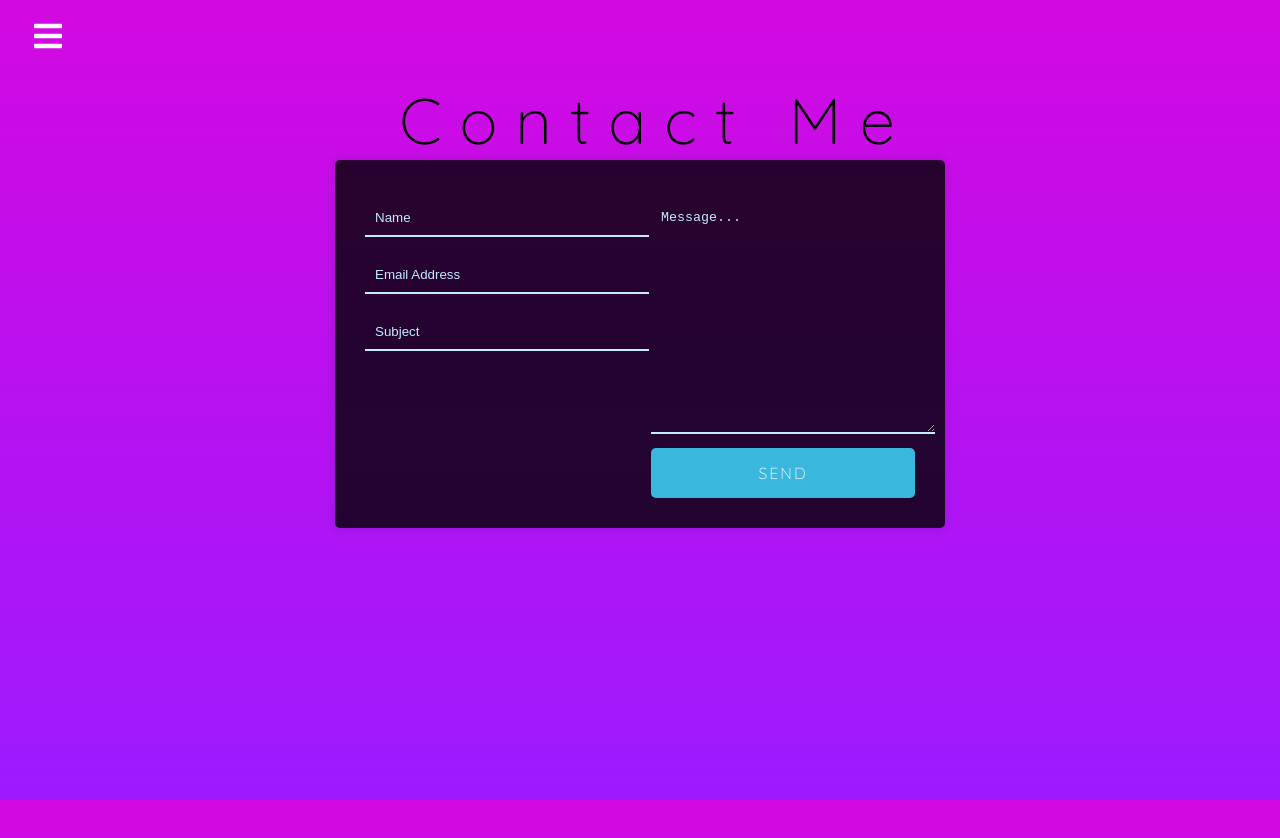
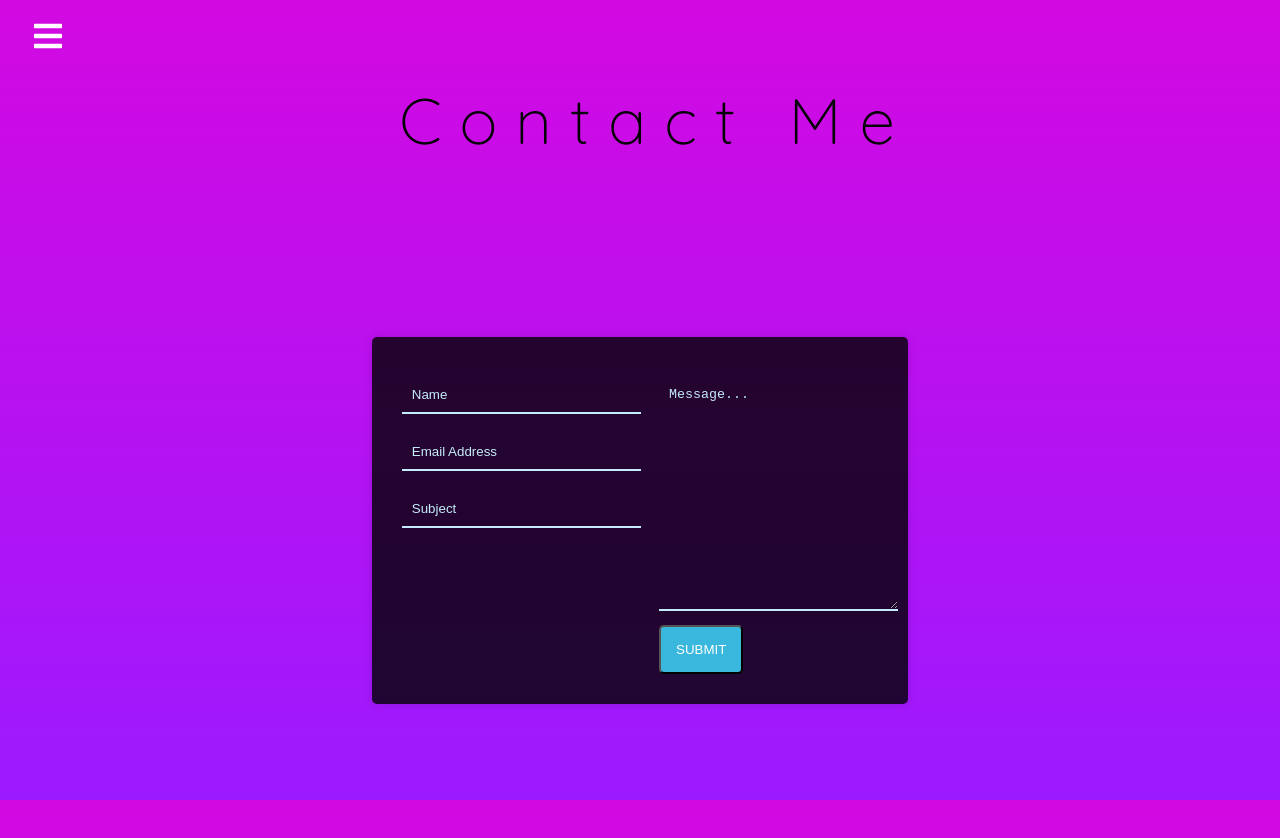
Before and after one commit to jatinrastogi/Portfolio-website, a React (Create React App) app: page /contact in a window 1280 px wide. Shown: the top 838 px of the page. Built offline with nearby package versions, Linux system fonts and the light colour scheme.

Commit message:
added node server

```diff
--- a/package.json
+++ b/package.json
@@ -6,7 +6,10 @@
     "@testing-library/jest-dom": "^5.14.1",
     "@testing-library/react": "^11.2.7",
     "@testing-library/user-event": "^12.8.3",
+    "cors": "^2.8.5",
+    "express": "^4.17.1",
     "framer-motion": "^4.1.17",
+    "nodemailer": "^6.6.2",
     "react": "^17.0.2",
     "react-dom": "^17.0.2",
     "react-icons": "^4.2.0",
--- a/src/Components/Contact.js
+++ b/src/Components/Contact.js
@@ -1,4 +1,4 @@
-import React from 'react'
+import {useState} from 'react'
 import {motion} from 'framer-motion'
 const Contact = () => {
     const line = "Contact Me";
@@ -20,6 +20,33 @@ const Contact = () => {
         },
 
     }
+
+
+        const [status,setStatus] = useState("submit")
+        const handleSubmit = async (e) => {
+            console.log("r");
+            e.preventdefault();
+            setStatus("Sending...");
+            const { name,email,subject,message } = e.target.elements;
+            let details = {
+                name: name.value,
+                email : email.value,
+                subject : subject.value,
+                message : message.value
+            };
+            let response = await fetch("http://localhost:5000/contact",{
+                method: "POST",
+                headers: {
+                    "Content-Type": "application/json;charset=utf-8",
+                },
+                body: JSON.stringify(details),
+            });
+            setStatus("submit")
+            let result = await response.json();
+            alert(result.status);
+
+        };
+
     return (
         <div className="education">
             <motion.header variants={sentence} initial="hidden" animate="visible">
@@ -35,19 +62,27 @@ const Contact = () => {
 
             </motion.header>
         <div className="contact-wrapper">
+        <form onSubmit={handleSubmit}>
             <div className="contact-form">
                 <div className="input-fields">
-                    <input type="text" className="input" placeholder="Name"/>
-                    <input type="text" className="input" placeholder="Email Address"/>
-                    <input type="text" className="input" placeholder="Subject"/>
+                    <label htmlFor="name"></label>
+                    <input type="text" className="input" id="name" placeholder="Name" required/>
+                    <label htmlFor="email"></label>
+                    <input type="text" className="input" id="email" placeholder="Email Address" required/>
+                    <label htmlFor="subject"></label>
+                    <input type="text" className="input" id="subject" placeholder="Subject" required/>
                     {/* <input type="text" className="input" placeholder="Message"/> */}
 
                 </div>
                 <div className="msg">
-                    <textarea placeholder="Message..."></textarea>
-                    <div className="btn">Send</div>
-                </div>
+                    <label htmlFor="message"></label>
+                    <textarea placeholder="Message..." id="message" required></textarea>
+                    <button className="btn" type="submit">
+                        {status}
+                    </button>
             </div>
+            </div>
+            </form>
         </div>
         </div>
     )
--- a/src/index.css
+++ b/src/index.css
@@ -562,9 +562,13 @@ body{
 /*contact me*/
 
 .contact-wrapper{
+  display: flex;
+  justify-content: center;
+  align-items: center;
   width: 100%;
-  /* height: 100%; */
+  height: 100%;
   padding: 0 20px;
+
 }
 .contact-form{
   max-width: 550px;
@@ -579,7 +583,7 @@ body{
 .input-fields{
   display: flex;
   flex-direction: column;
-  margin-right: 4%;
+  margin-right: 8%;
 }
 .input-fields,.msg{
   width: 48%;
```
Also changed, not shown: src/Components/server.js (added, +52 -0 lines), 1 other file (tests, documents, lock files or other folders).
